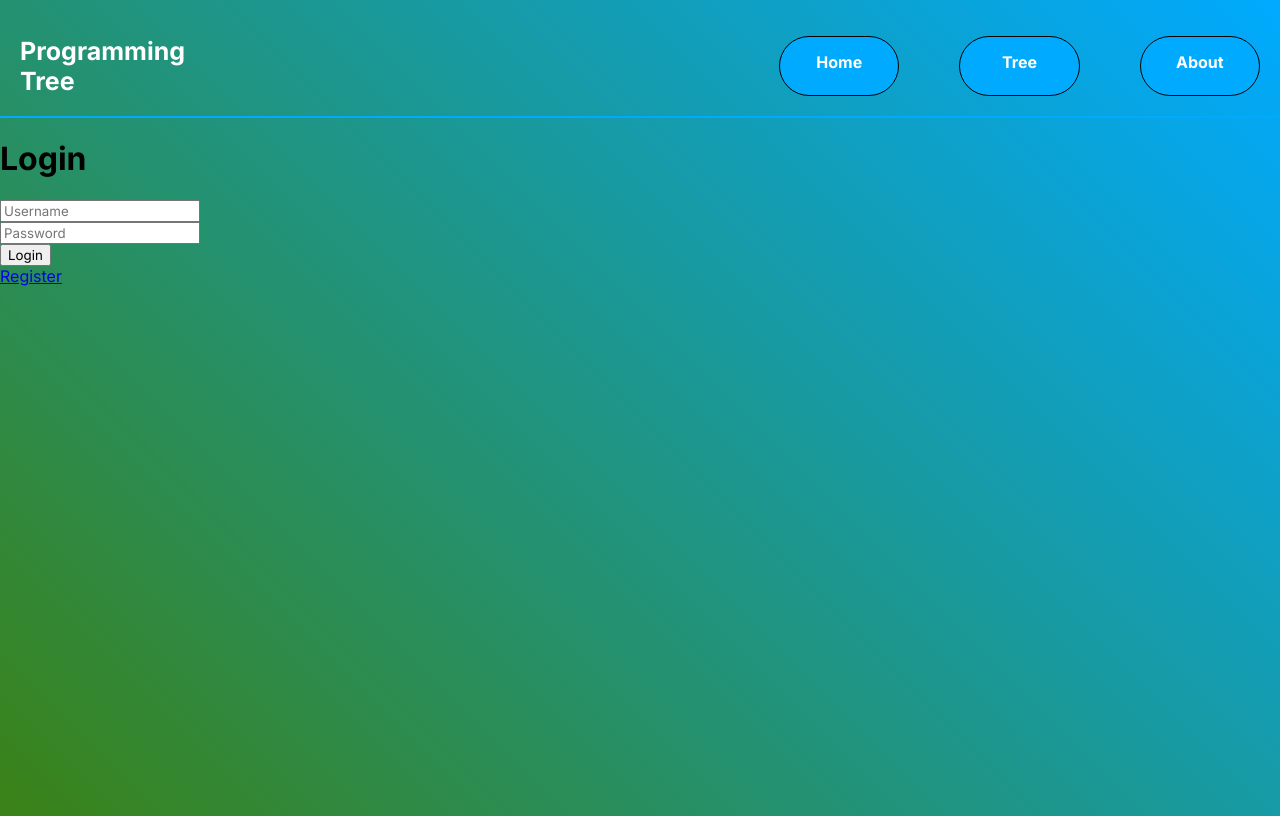
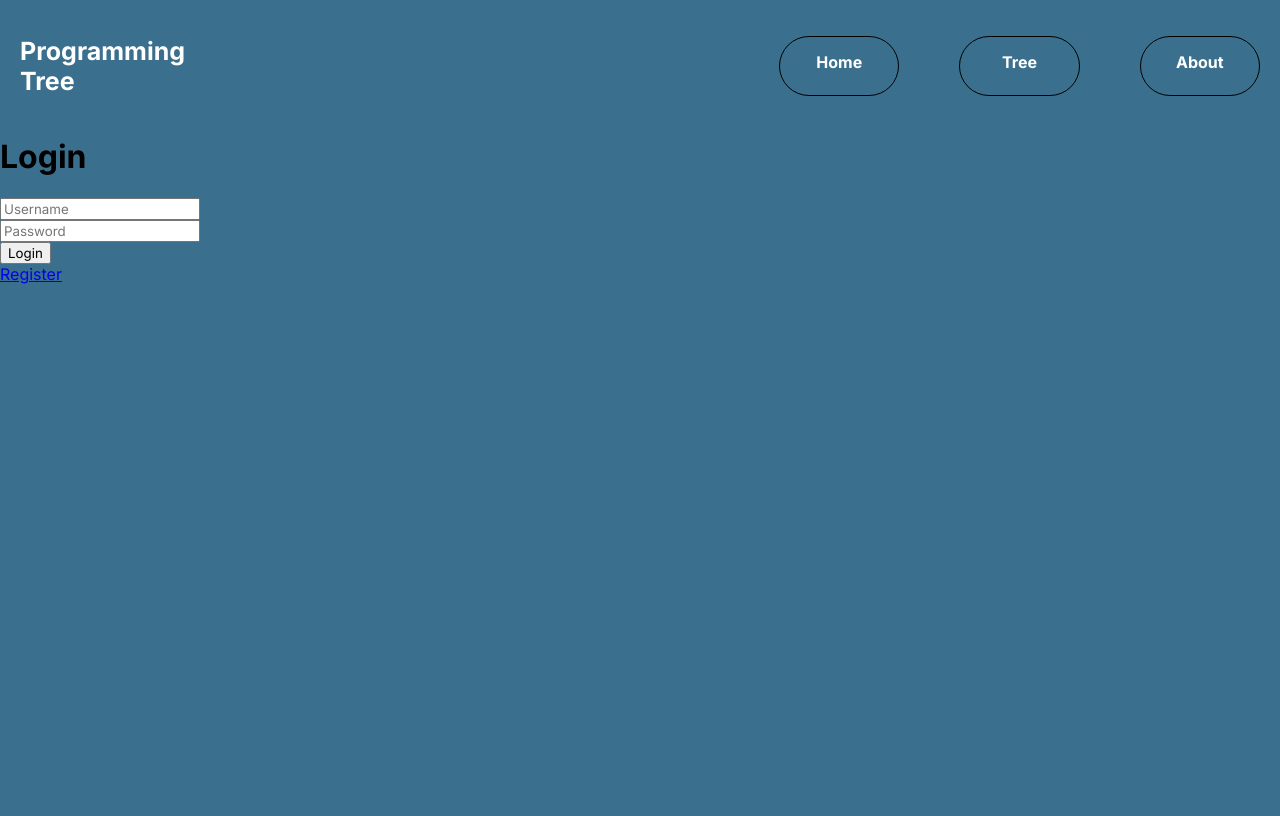
Before and after one commit to justinebanks/programming-tree, a Vue app in the folder frontend/: page /login in a window 1280 px wide. Built offline with nearby package versions, Linux system fonts and the light colour scheme; a web font is replaced by a local one.

Commit message:
Adds New Color Pallette

```diff
--- a/frontend/src/style.css
+++ b/frontend/src/style.css
@@ -1,7 +1,22 @@
 @import url('https://fonts.googleapis.com/css2?family=Inter:wght@100..900&family=Lancelot&display=swap');
 
 :root {
-  --fav-color: hsl(200, 100%, 50%);
+  --light-blue: #699fad;
+  --mid-blue: #3a708e;
+  --dark-blue: #2b454f;
+  --black: #111215;
+  --very-dark-green: #151d1a;
+  --dark-green: #1d3230;
+  --mid-green: #314e3f;
+  --light-green: #4f5d42;
+  --very-light-green: #9a9f87;
+  --white: #ede6cb;
+  --light-yellow: #f5d893;
+  --light-orange: #e8b26f;
+  --mid-orange: #b6834c;
+  --dark-orange: #704d2b;
+  --brown: #40231e;
+  --black2: #151015;
 }
 
 * {
@@ -12,7 +27,6 @@ body {
   margin: 0;
   padding: 0;
   box-sizing: border-box;
-
-  background-image: linear-gradient(45deg, hsl(100, 70%, 30%), var(--fav-color));
+  background-color: var(--mid-blue);
   height: 100vh;
 }
--- a/frontend/src/views/LoginView.vue
+++ b/frontend/src/views/LoginView.vue
@@ -1,8 +1,4 @@
 <script setup>
-
-defineProps({
-    createAccount: Boolean
-})
 
 function submitCredentials() {
     if (createAccount) {
```
